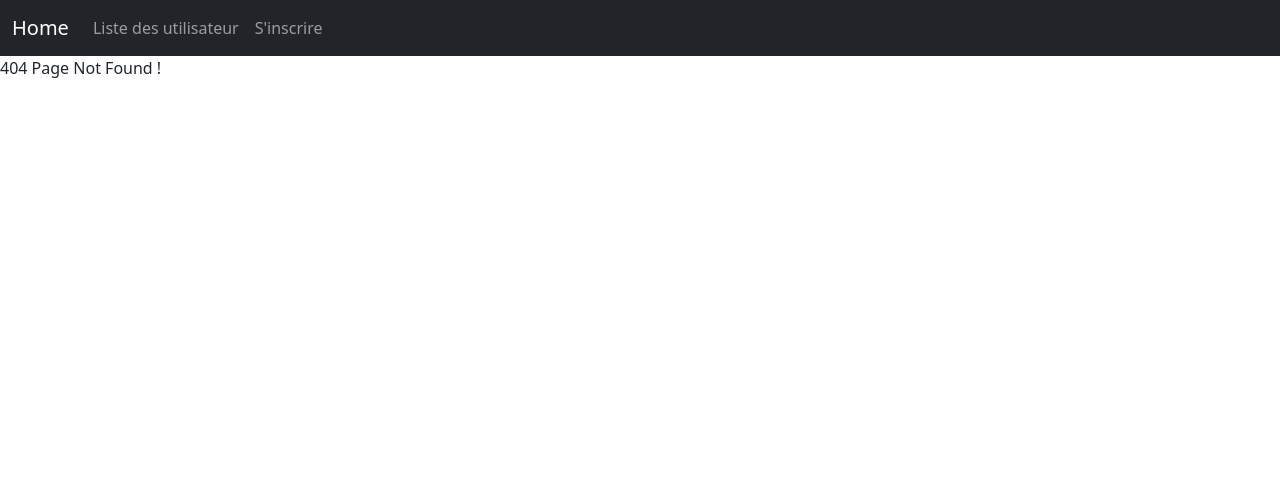
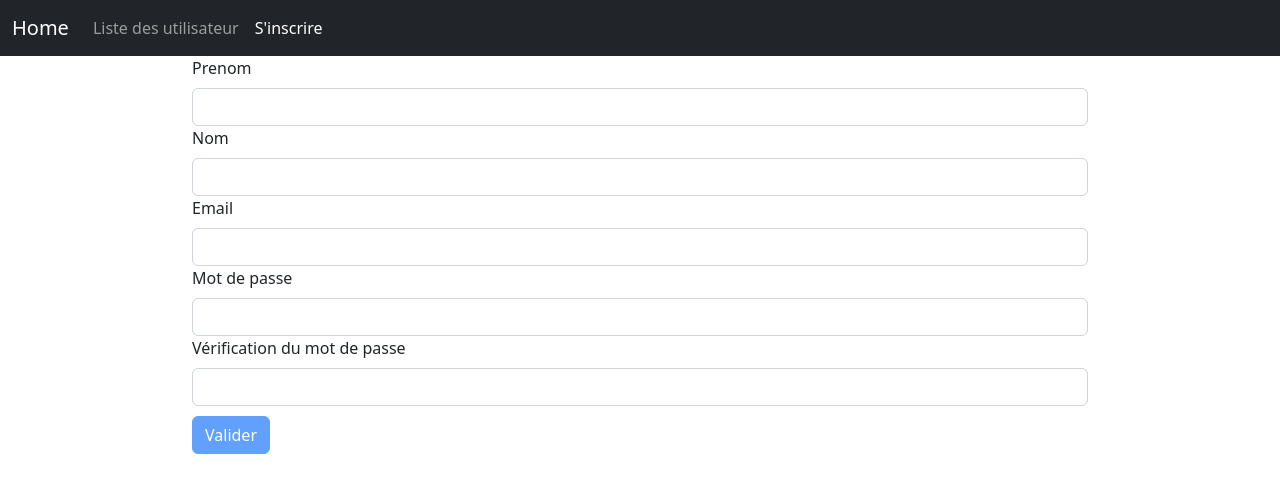
Before and after one commit to Cecilia-gr/C-and-M, an Angular app: page /inscription in a window 1280 px wide. Before the commit this address led to /404. Shown: the top 492 px of the page. Built offline with nearby package versions, Linux system fonts and the light colour scheme.

Commit message:
register

```diff
--- a/src/app/app-routing.module.ts
+++ b/src/app/app-routing.module.ts
@@ -1,6 +1,7 @@
 import { NgModule } from '@angular/core';
 import { RouterModule, Routes } from '@angular/router';
 import { NotfoundComponent } from './components/notfound/notfound.component';
+import { RegisterComponent } from './components/register/register.component';
 import { UserFormComponent } from './components/user-form/user-form.component';
 import { UserListComponent } from './components/user-list/user-list.component';
 import { UserComponent } from './components/user/user.component';
@@ -14,7 +15,7 @@ const routes: Routes = [
 
     ]
   },
-  {path: 'user-form', component: UserFormComponent, pathMatch: "full" },
+  {path: 'inscription', component: RegisterComponent, pathMatch: "full" },
   {path: 'user-list', component: UserListComponent, pathMatch: "full" },
   { path: '404', component: NotfoundComponent },
   { path: '**', redirectTo: '/404' }
--- a/src/app/app.module.ts
+++ b/src/app/app.module.ts
@@ -9,6 +9,7 @@ import { UserListComponent } from './components/user-list/user-list.component';
 import { NavComponent } from './components/nav/nav.component';
 import { UserFormComponent } from './components/user-form/user-form.component';
 import { NotfoundComponent } from './components/notfound/notfound.component';
+import { RegisterComponent } from './components/register/register.component';
 
 
 @NgModule({
@@ -18,7 +19,8 @@ import { NotfoundComponent } from './components/notfound/notfound.component';
     UserListComponent,
     NavComponent,
     UserFormComponent,
-    NotfoundComponent
+    NotfoundComponent,
+    RegisterComponent
   ],
   imports: [
     BrowserModule,
--- a/src/app/components/nav/nav.component.html
+++ b/src/app/components/nav/nav.component.html
@@ -9,7 +9,7 @@
             <div class="navbar-nav">
                 <a class="nav-link " aria-current="page" routerLink='user-list' routerLinkActive="active">Liste
                     des utilisateur</a>
-                <a class="nav-link" aria-current="page" routerLink='user-form' routerLinkActive="active">S'inscrire</a>
+                <a class="nav-link" aria-current="page" routerLink='inscription' routerLinkActive="active">S'inscrire</a>
                 <!-- Ajout de lien dans la  navbar -->
             </div>
         </div>
--- /dev/null
+++ b/src/app/components/register/register.component.html
@@ -0,0 +1,23 @@
+<form [formGroup]="registerForm">
+    <div class="mb-3">
+
+        <label for="" class="form-label">Prenom</label>
+        <input type="text" formControlName="firstName" class="form-control" required>
+
+        <label for="" class="form-label">Nom</label>
+        <input type="text" formControlName="lastName" class="form-control" required>
+
+        <label for="" class="form-label">Email</label>
+        <input type="email" formControlName="email" class="form-control" required>
+
+        <label for="" class="form-label">Mot de passe </label>
+        <input type="password" formControlName="password" class="form-control" required>
+
+        <label for="" class="form-label">Vérification du mot de passe</label>
+        <input type="password" formControlName="verifPassword" class="form-control" required>
+
+        <button (click)="onSumit(registerForm)" type="submit" [disabled]="!registerForm.valid"
+            class="btn btn-primary">Valider</button>
+    </div>
+
+</form>
--- /dev/null
+++ b/src/app/components/register/register.component.scss
@@ -0,0 +1,9 @@
+div{
+    width: 70%;
+    margin-left: auto;
+    margin-right: auto;
+
+    button{
+        margin-top: 10px;
+    }
+}
--- /dev/null
+++ b/src/app/components/register/register.component.ts
@@ -0,0 +1,60 @@
+import { Component } from '@angular/core';
+import { FormBuilder, FormControl, FormGroup, Validators } from '@angular/forms';
+import { Router } from '@angular/router';
+import { User } from 'src/app/class/user.model';
+import { UserService } from 'src/app/services/user.service';
+
+@Component({
+  selector: 'app-register',
+  templateUrl: './register.component.html',
+  styleUrls: ['./register.component.scss']
+})
+export class RegisterComponent {
+
+  registerForm!: FormGroup;
+  firstName: FormControl;
+  lastName: FormControl;
+  email: FormControl;
+  password: FormControl;
+  verifPassword: FormControl;
+
+
+
+
+  constructor(private fb: FormBuilder, private router: Router, private userservice: UserService) {
+    this.firstName = this.fb.control('', [Validators.required, Validators.minLength(3)]);
+    this.lastName = this.fb.control('', [Validators.required, Validators.minLength(3)]);
+    this.email = this.fb.control('', [Validators.required, Validators.email]);
+    this.password = this.fb.control('', [Validators.required, Validators.minLength(3)]);
+    this.verifPassword = this.fb.control('', [Validators.required, Validators.minLength(3)]);
+
+
+
+    this.registerForm = this.fb.group({
+      firstName: this.firstName,
+      lastName: this.lastName,
+      email: this.email,
+      password: this.password,
+      verifPassword: this.verifPassword
+
+
+    });
+  }
+
+  onInit() {
+
+  }
+
+  onSumit(registerForm: FormGroup): void {
+    let newUser = new User();
+    newUser.firstName = registerForm.value.firstName;
+    newUser.lastName = registerForm.value.lastName;
+    newUser.email = registerForm.value.email;
+    newUser.password = registerForm.value.password
+
+    this.userservice.addUser(newUser);
+    this.router.navigate(['user-list']);
+  }
+
+
+}
--- a/src/app/components/user-list/user-list.component.scss
+++ b/src/app/components/user-list/user-list.component.scss
@@ -1,5 +1,5 @@
 #app-user-list{
-    width: 70%;
+    width: 90%;
     margin-left: auto;
     margin-right: auto;
 }
```
Also changed, not shown: 1 other file (tests, documents, lock files or other folders).
